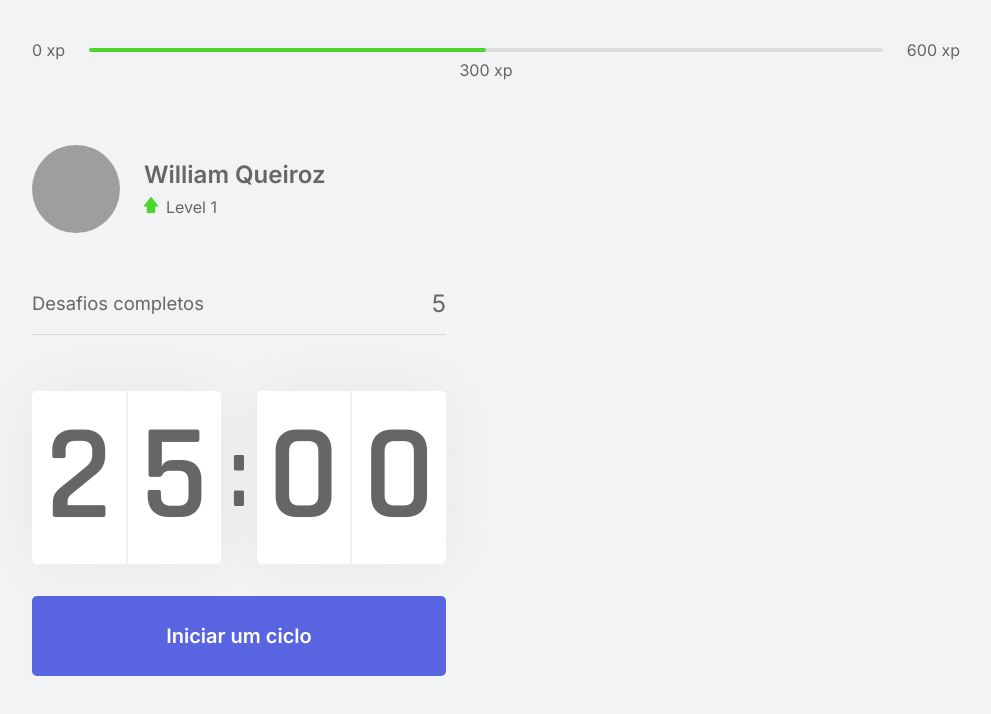
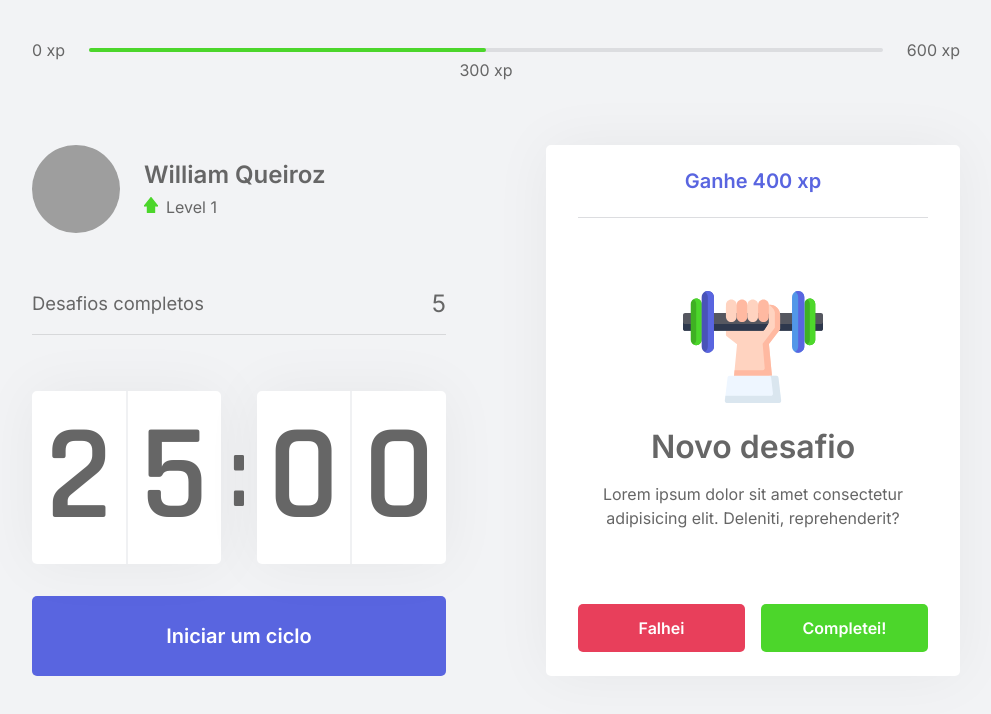
Before and after one commit to wnqueiroz/rocketseat-nlw-4, a Next.js app: page / in a window 1280 px wide. Shown: the top 714 px of the page, without its empty margins (144-1135 px from the left). Built offline with nearby package versions, Linux system fonts and the light colour scheme; grey boxes are pictures that could not be loaded.

Commit message:
feat: added ChallengeBox component

```diff
--- /dev/null
+++ b/src/components/ChallengeBox.tsx
@@ -0,0 +1,41 @@
+import styles from '../styles/components/ChallengeBox.module.css'
+
+export function ChallengeBox() {
+  const hasActiveChallenge = true
+
+  return (
+    <div className={styles.challengeBoxContainer}>
+      {hasActiveChallenge ? (
+        <div className={styles.challengeActive}>
+          <header>Ganhe 400 xp</header>
+
+          <main>
+            <img src="icons/body.svg" alt="" />
+            <strong>Novo desafio</strong>
+            <p>
+              Lorem ipsum dolor sit amet consectetur adipisicing elit. Deleniti,
+              reprehenderit?
+            </p>
+          </main>
+
+          <footer>
+            <button type="button" className={styles.challengeFailButton}>
+              Falhei
+            </button>
+            <button type="button" className={styles.challengeSucceededButton}>
+              Completei!
+            </button>
+          </footer>
+        </div>
+      ) : (
+        <div className={styles.challengeNotActive}>
+          <strong>Finalize um ciclo para receber um desafio</strong>
+          <p>
+            <img src="icons/level-up.svg" alt="Level Up" />
+            Avance de nível completando desafios!
+          </p>
+        </div>
+      )}
+    </div>
+  )
+}
--- a/src/pages/index.tsx
+++ b/src/pages/index.tsx
@@ -4,6 +4,7 @@
 import { Countdown } from '../components/Countdown'
 import { ExperienceBar } from '../components/ExperienceBar'
 import { Profile } from '../components/Profile'
+import { ChallengeBox } from '../components/ChallengeBox'
 
 import styles from '../styles/pages/Home.module.css'
 
@@ -21,7 +22,9 @@
           <CompletedChallenges />
           <Countdown />
         </div>
-        <div></div>
+        <div>
+          <ChallengeBox />
+        </div>
       </section>
     </div>
   )
--- /dev/null
+++ b/src/styles/components/ChallengeBox.module.css
@@ -0,0 +1,106 @@
+.challengeBoxContainer {
+  display: flex;
+  flex-direction: column;
+  align-items: center;
+  text-align: center;
+  justify-content: center;
+
+  height: 100%;
+
+  background: var(--white);
+  border-radius: 5px;
+  box-shadow: 0 0 60px rgba(0, 0, 0, 0.05);
+  padding: 1.5rem 2rem;
+}
+
+.challengeNotActive {
+  display: flex;
+  flex-direction: column;
+  align-items: center;
+}
+
+.challengeNotActive strong {
+  font-size: 1.5rem;
+  font-weight: 500;
+  line-height: 1.4;
+}
+
+.challengeNotActive p {
+  display: flex;
+  flex-direction: column;
+  align-items: center;
+  line-height: 1.4;
+  max-width: 70%;
+  margin-top: 3rem;
+}
+
+.challengeNotActive p img {
+  margin-bottom: 1rem;
+}
+
+.challengeActive {
+  height: 100%;
+  display: flex;
+  flex-direction: column;
+}
+
+.challengeActive header {
+  color: var(--blue);
+  font-weight: 600;
+  font-size: 1.25rem;
+  padding: 0 2rem 1.5rem;
+  border-bottom: 1px solid var(--gray-line);
+}
+
+.challengeActive main {
+  flex: 1;
+  display: flex;
+  flex-direction: column;
+  align-items: center;
+  justify-content: center;
+}
+
+.challengeActive main strong {
+  font-size: 2rem;
+  font-weight: 600;
+  color: var(--title);
+  margin: 1.5rem 0 1rem;
+}
+
+.challengeActive main p {
+  line-height: 1.5;
+}
+
+.challengeActive footer {
+  display: grid;
+  grid-template-columns: 1fr 1fr;
+  gap: 1rem;
+}
+
+.challengeActive footer button {
+  height: 3rem;
+
+  display: flex;
+  align-items: center;
+  justify-content: center;
+
+  border: 0;
+  border-radius: 5px;
+
+  color: var(--white);
+  font-weight: 600;
+
+  transition: filter 0.2s;
+}
+
+.challengeActive footer button.challengeFailButton {
+  background: var(--red);
+}
+
+.challengeActive footer button.challengeSucceededButton {
+  background: var(--green);
+}
+
+.challengeActive footer button:hover {
+  filter: brightness(0.9);
+}
```
